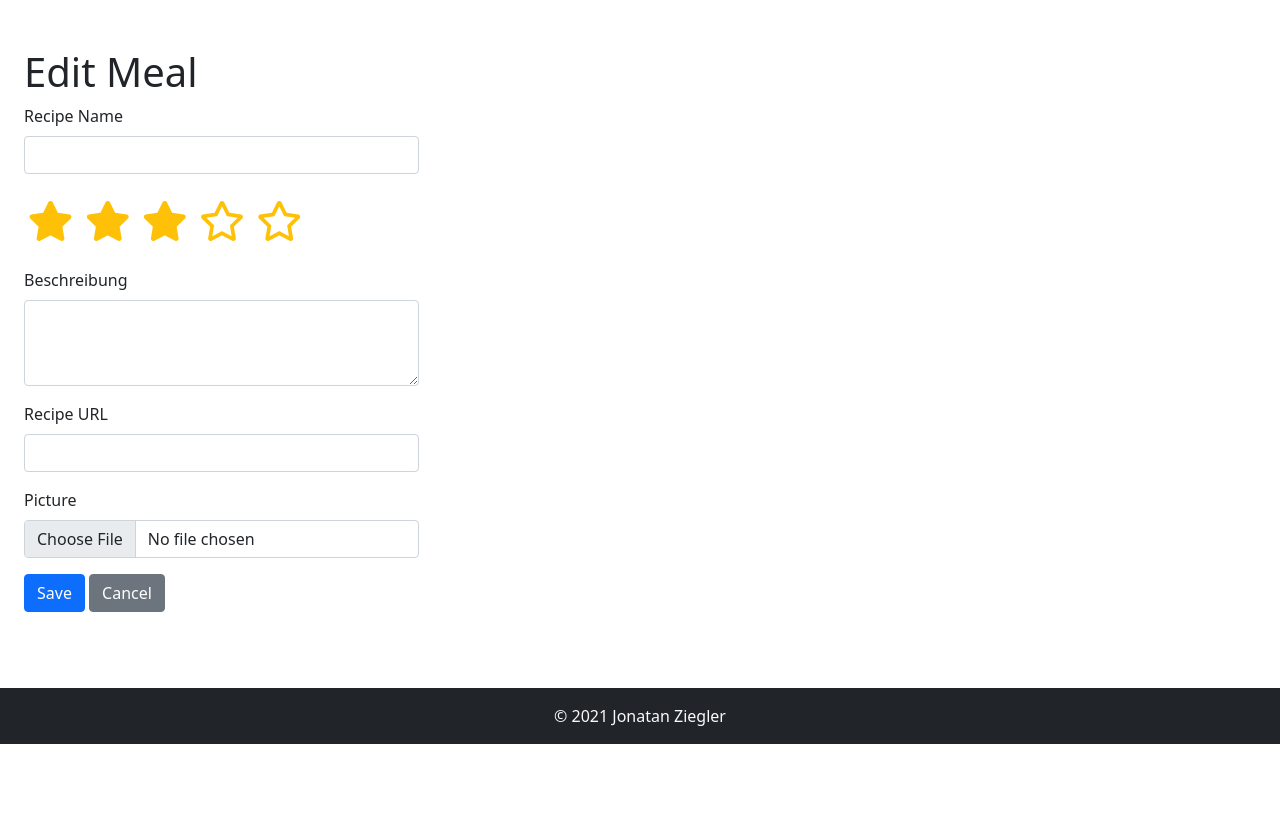
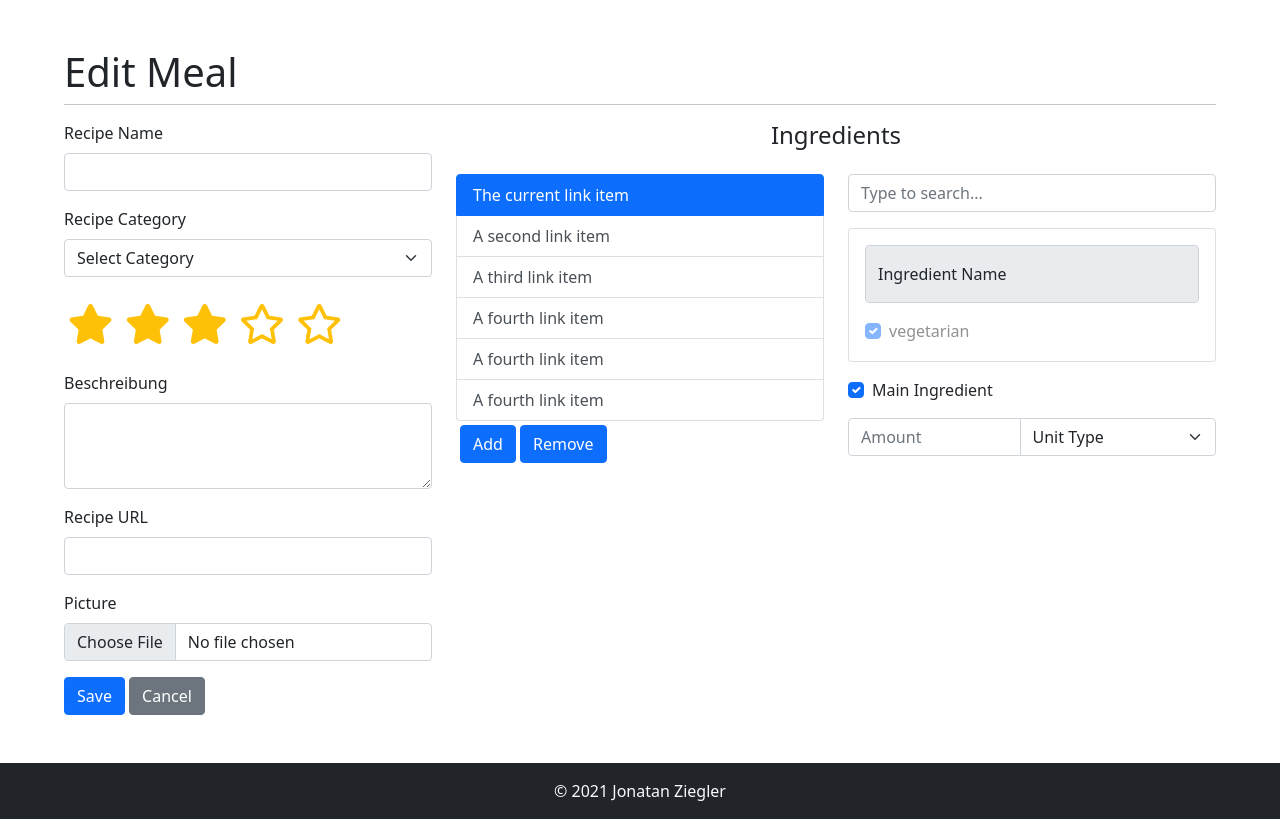
Before and after one commit to worldofjoni/MealManager, a PHP site: page /meal-edit.php in a window 1280 px wide. Shown: the part 56-875 px from the top of the page. Before the commit the page ends 800 px from the top, so only its background shows below. Run offline with PHP 8.4, Linux system fonts and the light colour scheme.

Commit message:
added ingredient selection

```diff
--- a/public_html/js/script.js
+++ b/public_html/js/script.js
@@ -72,5 +72,23 @@ $(document).ready(function() {
 
 
 
+    $("#recipeCategory").on("input", function() {
+        if (this.value == 0) {
+            $("#newCategory").show();
+        } else {
+            $("#newCategory").hide();
+        }
+    });
+
+    $("#ingredientSearch").on("change", function() {
+        if (this.value == "+ New Ingredient") {
+            $("#ingredientCard").find("input").prop('disabled', false);
+        } else {
+            $("#ingredientCard").find("input").prop('disabled', true);
+        }
+    });
+
+
+
 
 });
--- a/public_html/meal-edit.php
+++ b/public_html/meal-edit.php
@@ -1,15 +1,28 @@
 <?php include("../templates/header.php"); ?>
 
 
-<div class="container py-5 px-2 mx-auto" style="max-width: 80em;">
-    <h1>Edit Meal</h1>
+<div class="container py-5 px-5 mx-auto" style="max-width: 80em;">
+    <h1 mb-0>Edit Meal</h1>
+    <hr class="mt-0">
     <form method="get">
         <div class="row">
             <div class="col-lg-4" style="max-width: 40em;">
                 <div class="mb-3">
                     <label for="recipeName" class="form-label">Recipe Name</label>
-                    <input type="text" class="form-control" id="recipeName" >
+                    <input type="text" class="form-control" id="recipeName">
                 </div>
+                <div class="mb-3">
+                    <label for="recipeCategory" class="form-label">Recipe Category</label>
+                    <select class="form-select" aria-label="Default select example" id="recipeCategory">
+                        <option selected>Select Category</option>
+                        <option value="1">Potato</option>
+                        <option value="2">Noodle</option>
+                        <option value="3">Salat</option>
+                        <option value="0">+ New category</option>
+                    </select>
+                    <input type="text" placeholder="new category name" class="form-control mt-3 collapse" id="newCategory">
+                </div>
+
                 <div class="mb-3">
                     <label for="stars" class="form-label mb-0 sr-only">Stars</label>
                     <input type="hidden" id="stars" value="3">
@@ -38,11 +51,81 @@
                 </div>
 
 
-                <button type="submit" value="submit" class="btn btn-primary">Save</button>
-                <a class="btn btn-secondary" href="#">Cancel</a>
             </div>
-        </div>
+            <div class="col-lg-8">
+                <h4 class="text-center pb-3">Ingredients</h4>
+                <div class="row">
+                    <div class="col">
+                        <div class="list-group">
+                            <a href="#" class="list-group-item list-group-item-action active" aria-current="true">
+                                The current link item
+                            </a>
+                            <a href="#" class="list-group-item list-group-item-action">A second link item</a>
+                            <a href="#" class="list-group-item list-group-item-action">A third link item</a>
+                            <a href="#" class="list-group-item list-group-item-action">A fourth link item</a>
+                            <a href="#" class="list-group-item list-group-item-action">A fourth link item</a>
+                            <a href="#" class="list-group-item list-group-item-action">A fourth link item</a>
+                        </div>
+                        <div class="p-1">
+                            <button class="btn btn-primary">Add</button>
+                            <button class="btn btn-primary">Remove</button>
+                        </div>
+                    </div>
+                    <div class="col">
+                        <div class="pb-3">
+                            <form class="form">
+
+                                <input class="form-control" list="ingredientSearchOptions" id="ingredientSearch" placeholder="Type to search..." autocomplete="off" onclick="this.value=''">
+                                <datalist id="ingredientSearchOptions">
+                                    <option value="Potatos">
+                                    <option value="Noodles">
+                                    <option value="Tomatos">
+                                    <option value="Letters">
+                                    <option value="+ New Ingredient">
+                                </datalist>
+
+                            </form>
+                        </div>
+                        <form action="">
+                            <div class="card mb-3" id="ingredientCard">
+                                <div class="card-body">
+                                    <div class="form-floating mb-3">
+                                        <input type="text" class="form-control" id="ingredientName" placeholder="Ingredient Name"  disabled>
+                                        <label for="ingredientName">Ingredient Name</label>
+                                    </div>
+                                    <div class="form-check">
+                                        <input class="form-check-input" type="checkbox" value="" id="ingredientVegie" checked disabled>
+                                        <label class="form-check-label" for="ingredientVegie">vegetarian</label>
+                                    </div>
+
+                                </div>
+                            </div>
+                            <div class="form-check mb-3">
+                                <input class="form-check-input" type="checkbox" value="" id="mainIngredient" checked>
+                                <label class="form-check-label" for="mainIngredient">Main Ingredient</label>
+                            </div>
+                            <div class="input-group mb-3">
+                                <input type="number" class="form-control" placeholder="Amount" aria-label="Amount">
+                                <select class="form-select" aria-label="Default select example">
+                                    <option selected>Unit Type</option>
+                                    <option value="1">kg</option>
+                                    <option value="2">Pice</option>
+                                    <option value="3">Bags</option>
+                                </select>
+                            </div>
+                    </div>
+
     </form>
+</div>
+</div>
+</div>
+<div>
+    <button type="submit" value="submit" class="btn btn-primary">Save</button>
+    <a class="btn btn-secondary" href=".">Cancel</a>
+</div>
+</div>
+
+</form>
 
 
 
--- a/public_html/meal-list.php
+++ b/public_html/meal-list.php
@@ -2,6 +2,8 @@
 
 <div class="container py-5 px-2 mx-auto" style="max-width: 50em;">
     <h1>Meals</h1>
+    <hr class="mt-0">
+
     <div class="row">
         <form class="form col">
             <div class="input-group mb-2 pl-0 col">
```
Also changed, not shown: 1 other file.
